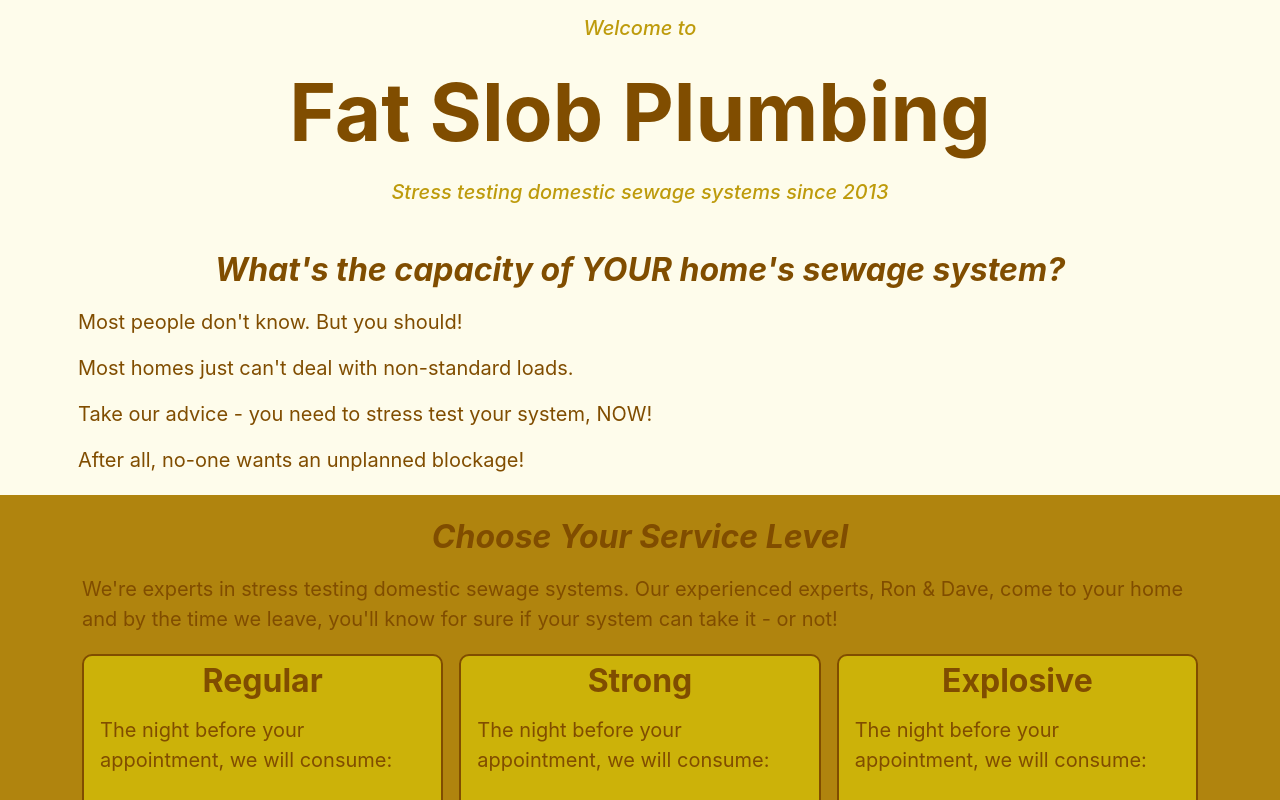
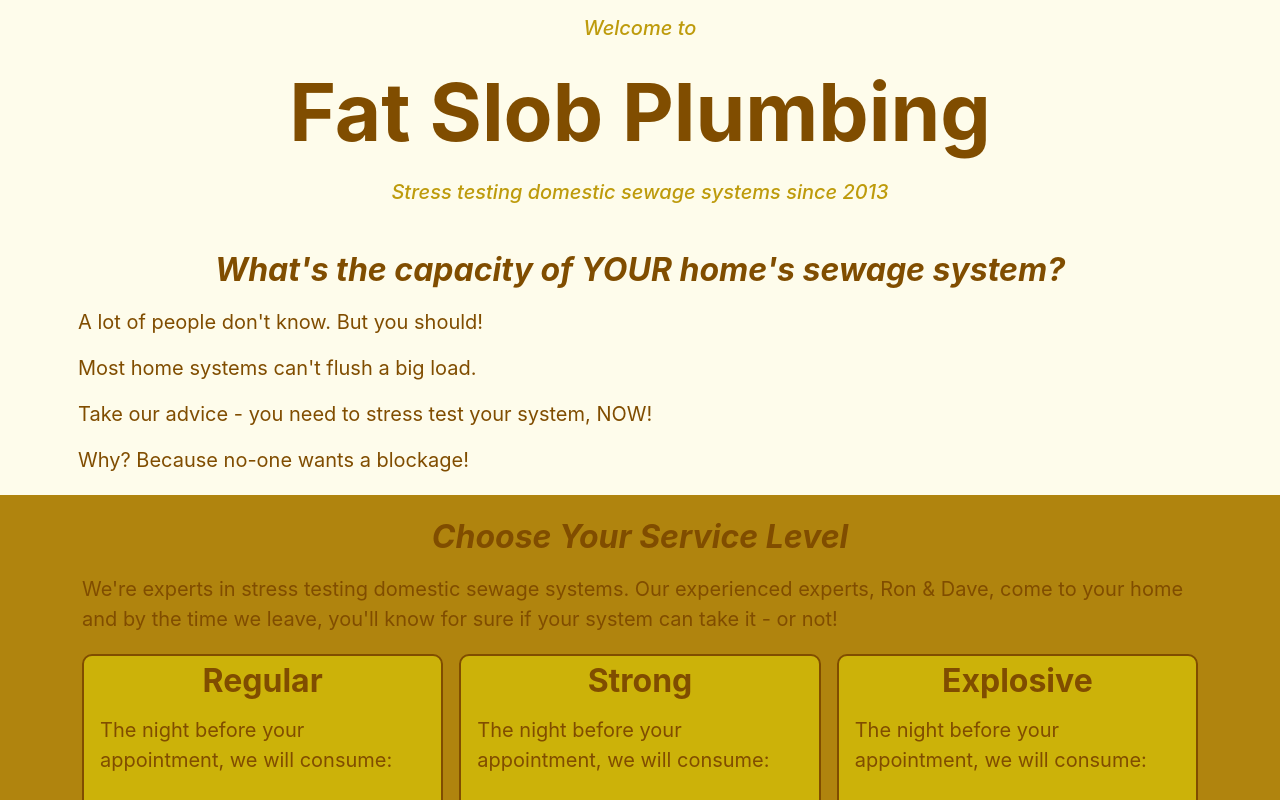
Before and after one commit to headexpanded/fat_slob_plumbing, a Next.js app: page / in a window 1280 px wide. Shown: the top 800 px of the page. Built offline with nearby package versions, Linux system fonts and the light colour scheme.

Commit message:
var colors

```diff
--- a/components/sections/IntroSection.tsx
+++ b/components/sections/IntroSection.tsx
@@ -16,10 +16,10 @@ return (
             <div className="row gap-1">
                 <div className="col-sm">
                     <Typography.SectionTitle content="What's the capacity of YOUR home's sewage system?"/>
-                    <Typography.Paragraph content = "Most people don't know. But you should!"/>
-                    <Typography.Paragraph content="Most homes just can't deal with non-standard loads."/>
+                    <Typography.Paragraph content = "A lot of people don't know. But you should!"/>
+                    <Typography.Paragraph content="Most home systems can't flush a big load."/>
                     <Typography.Paragraph content = "Take our advice - you need to stress test your system, NOW!"/>
-                    <Typography.Paragraph content = "After all, no-one wants an unplanned blockage!"/>
+                    <Typography.Paragraph content = "Why? Because no-one wants a blockage!"/>
                 </div>
             </div>
         </div>
```
